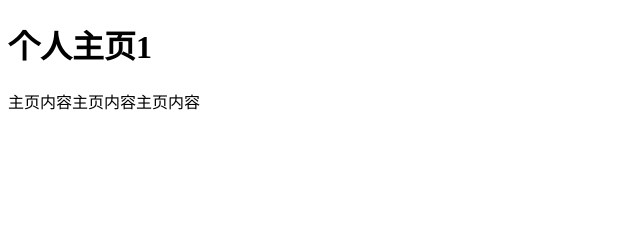
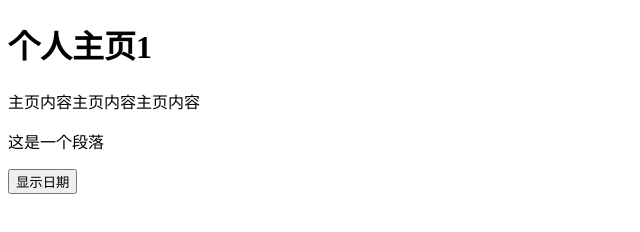
Before and after one commit to yezhijiegeng/peach, a plain HTML site: page index.html in a window 1280 px wide. Shown: the whole page, without its empty margins (0-640 px from the left). Drawn offline with Linux system fonts and the light colour scheme.

Commit message:
提交信息

```diff
--- a/index.html
+++ b/index.html
@@ -9,5 +9,13 @@
 <h1>个人主页1</h1>
 <p>主页内容主页内容主页内容</p>
 
+<p id="demo">这是一个段落</p>
+<button type="button" onclick="displayDate()">显示日期</button>
+
+<script>
+function displayDate(){
+	document.getElementById("demo").innerHTML=Date();
+}
+</script>
 </body>
 </html>
```
